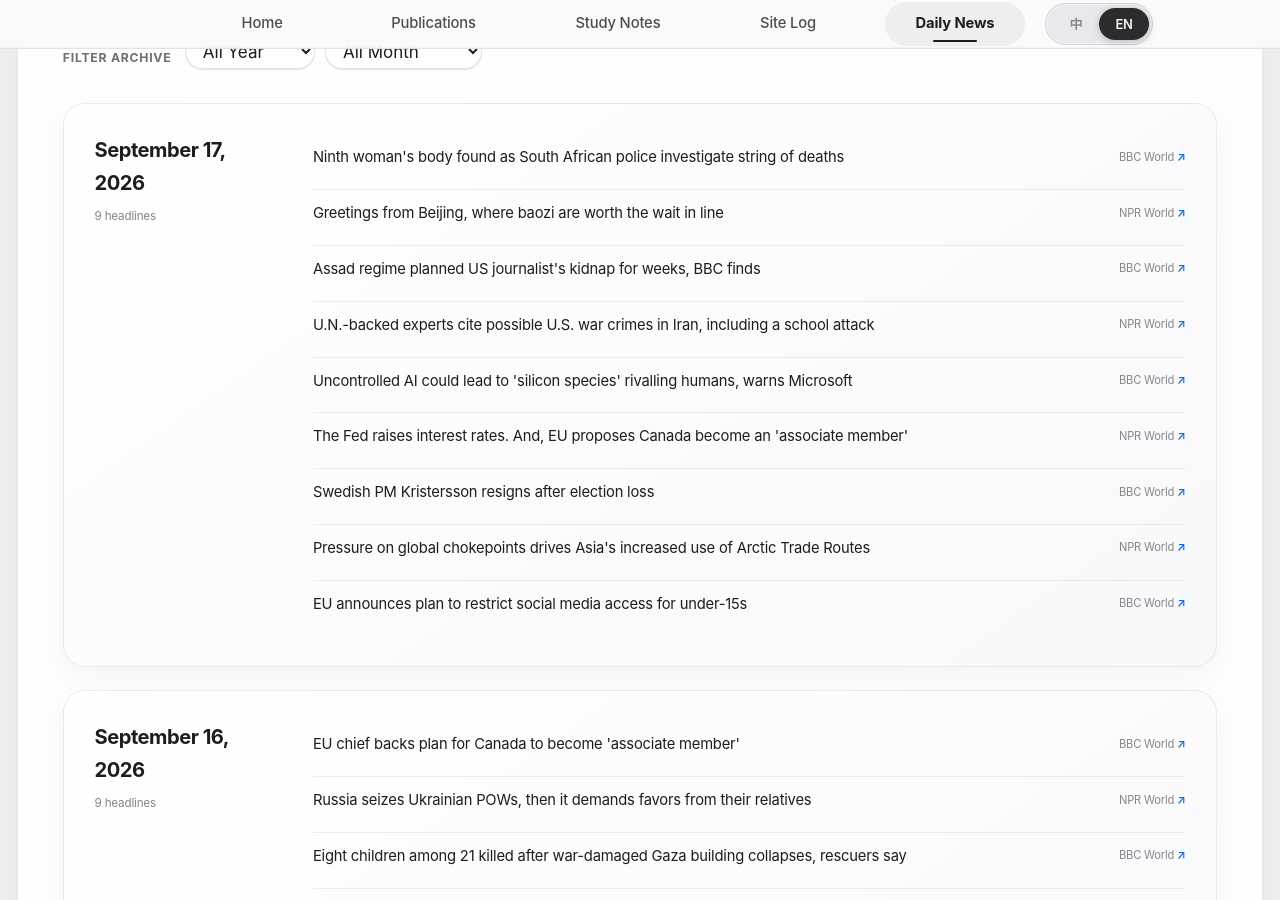
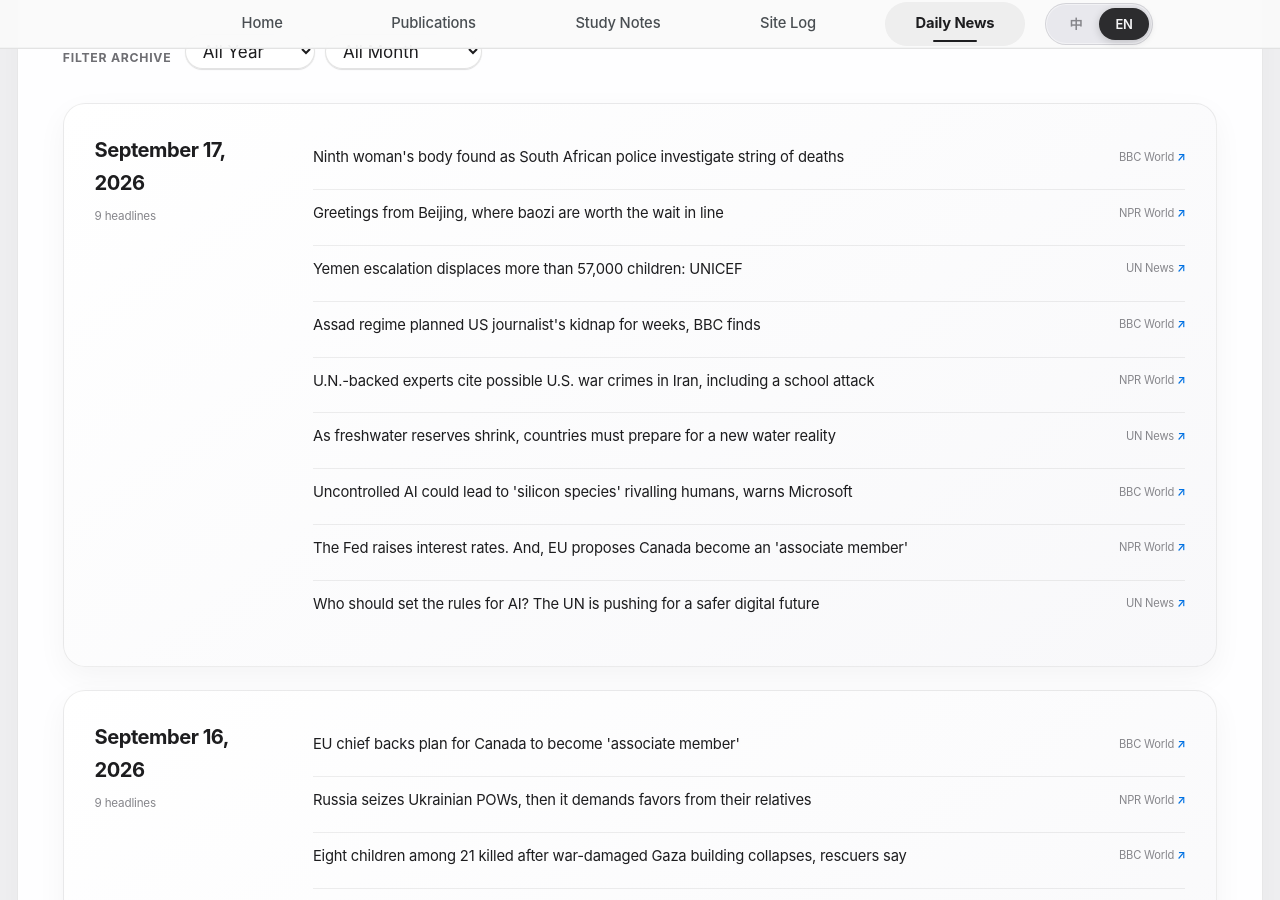
Before and after one commit to HaoxiangLuo/HaoxiangLuo.github.io, a Jekyll site: the page built from _pages/daily-news.html, in a window 1280 px wide and 900 px high, scrolled down 297 px. Built offline with Jekyll 4.4.1, drawn with Linux system fonts in a browser that asks for light colours; a style sheet for code colours, icons or effects is not loaded.

Commit message:
Update daily news 2026-09-17

```diff
--- a/_data/daily_news.json
+++ b/_data/daily_news.json
@@ -1,5 +1,5 @@
 {
-  "updated_at": "2026-09-17T22:26:52+08:00",
+  "updated_at": "2026-09-17T23:25:26+08:00",
   "days": [
     {
       "date": "2026-09-17",
@@ -15,6 +15,11 @@
           "url": "https://www.npr.org/2026/09/17/g-s1-142416/china-beijing-buns-baozi"
         },
         {
+          "title": "Yemen escalation displaces more than 57,000 children: UNICEF",
+          "source": "UN News",
+          "url": "https://news.un.org/feed/view/en/story/2026/09/1168354"
+        },
+        {
           "title": "Assad regime planned US journalist's kidnap for weeks, BBC finds",
           "source": "BBC World",
           "url": "https://www.bbc.co.uk/news/articles/cv0lrxw6ygl2o?at_medium=RSS&at_campaign=rss"
@@ -23,6 +28,11 @@
           "title": "U.N.-backed experts cite possible U.S. war crimes in Iran, including a school attack",
           "source": "NPR World",
           "url": "https://www.npr.org/2026/09/17/nx-s1-5972934/us-iran-war-un-report-alleged-war-crimes"
+        },
+        {
+          "title": "As freshwater reserves shrink, countries must prepare for a new water reality",
+          "source": "UN News",
+          "url": "https://news.un.org/feed/view/en/story/2026/09/1168350"
         },
         {
           "title": "Uncontrolled AI could lead to 'silicon species' rivalling humans, warns Microsoft",
@@ -35,19 +45,9 @@
           "url": "https://www.npr.org/2026/09/17/g-s1-143783/up-first-newsletter-federal-reserve-interest-rates-gas-prices-war-canada-european-union"
         },
         {
-          "title": "Swedish PM Kristersson resigns after election loss",
-          "source": "BBC World",
-          "url": "https://www.bbc.co.uk/news/articles/cxr50l3d762po?at_medium=RSS&at_campaign=rss"
-        },
-        {
-          "title": "Pressure on global chokepoints drives Asia's increased use of Arctic Trade Routes",
-          "source": "NPR World",
-          "url": "https://www.npr.org/2026/09/17/g-s1-143712/pressure-on-global-chokepoints-drives-asias-increased-use-of-arctic-trade-routes"
-        },
-        {
-          "title": "EU announces plan to restrict social media access for under-15s",
-          "source": "BBC World",
-          "url": "https://www.bbc.co.uk/news/articles/c3j4jz8vpz1xo?at_medium=RSS&at_campaign=rss"
+          "title": "Who should set the rules for AI? The UN is pushing for a safer digital future",
+          "source": "UN News",
+          "url": "https://news.un.org/feed/view/en/story/2026/09/1168353"
         }
       ]
     },
```
